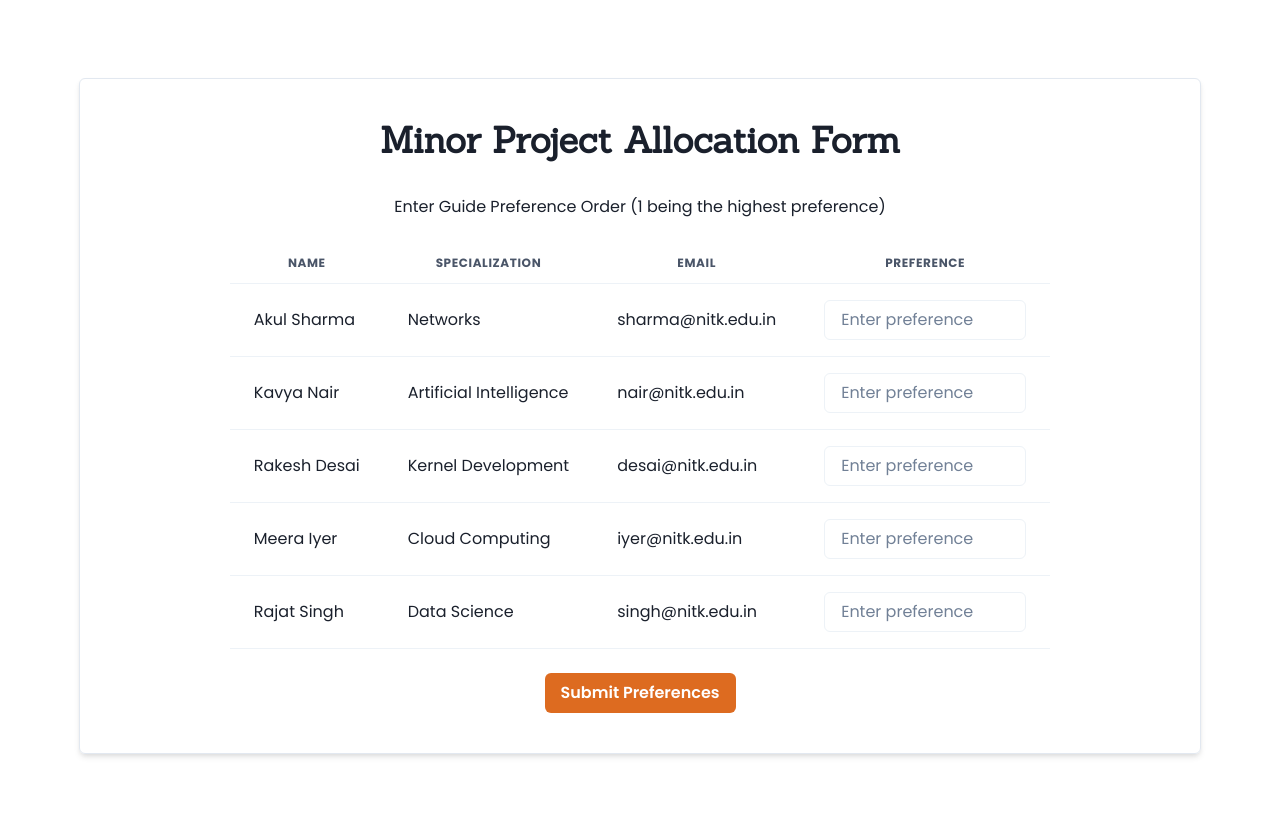
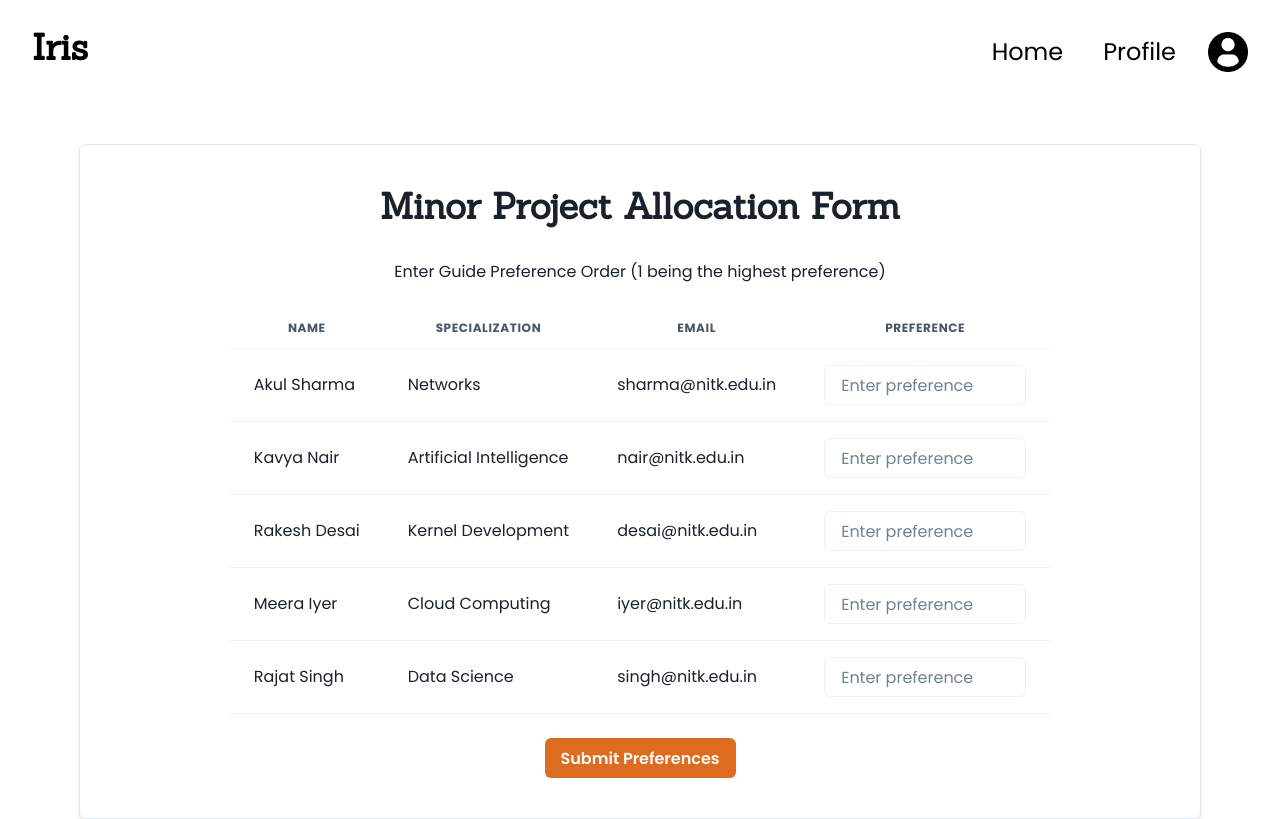
Before and after one commit to parikshith521/IT303-Course-Project, a React (Vite) app: page /minor-allocation in a window 1280 px wide. Built offline with nearby package versions, Linux system fonts and the light colour scheme.

Commit message:
added navbar to allocation pages

```diff
--- a/src/pages/major_allocation/MajorAllocation.jsx
+++ b/src/pages/major_allocation/MajorAllocation.jsx
@@ -1,12 +1,13 @@
 import { VStack, Text, Center } from "@chakra-ui/react";
 import { PreferenceForm } from './PreferenceForm'
-
+import { NavBar } from "../../components/NavBar";
 export const MajorAllocation = () => {
     return (
         <>
-            <Center w={'100vw'} h={'100vh'}>
+            <VStack w={'100vw'} h={'100vh'}>
+                <NavBar />
                 <PreferenceForm />
-            </Center>
+            </VStack>
         </>
     );
 }
--- a/src/pages/minor_allocation/MinorAllocation.jsx
+++ b/src/pages/minor_allocation/MinorAllocation.jsx
@@ -1,12 +1,13 @@
-import { Center } from "@chakra-ui/react";
+import { Center, VStack } from "@chakra-ui/react";
 import { PreferenceForm } from './PreferenceForm'
-
+import { NavBar } from "../../components/NavBar";
 export const MinorAllocation = () => {
     return (
         <>
-            <Center w={'100vw'} h={'100vh'}>
+            <VStack w={'100vw'} h={'100vh'}>
+                <NavBar />
                 <PreferenceForm />
-            </Center>
+            </VStack>
         </>
     );
 }
```
